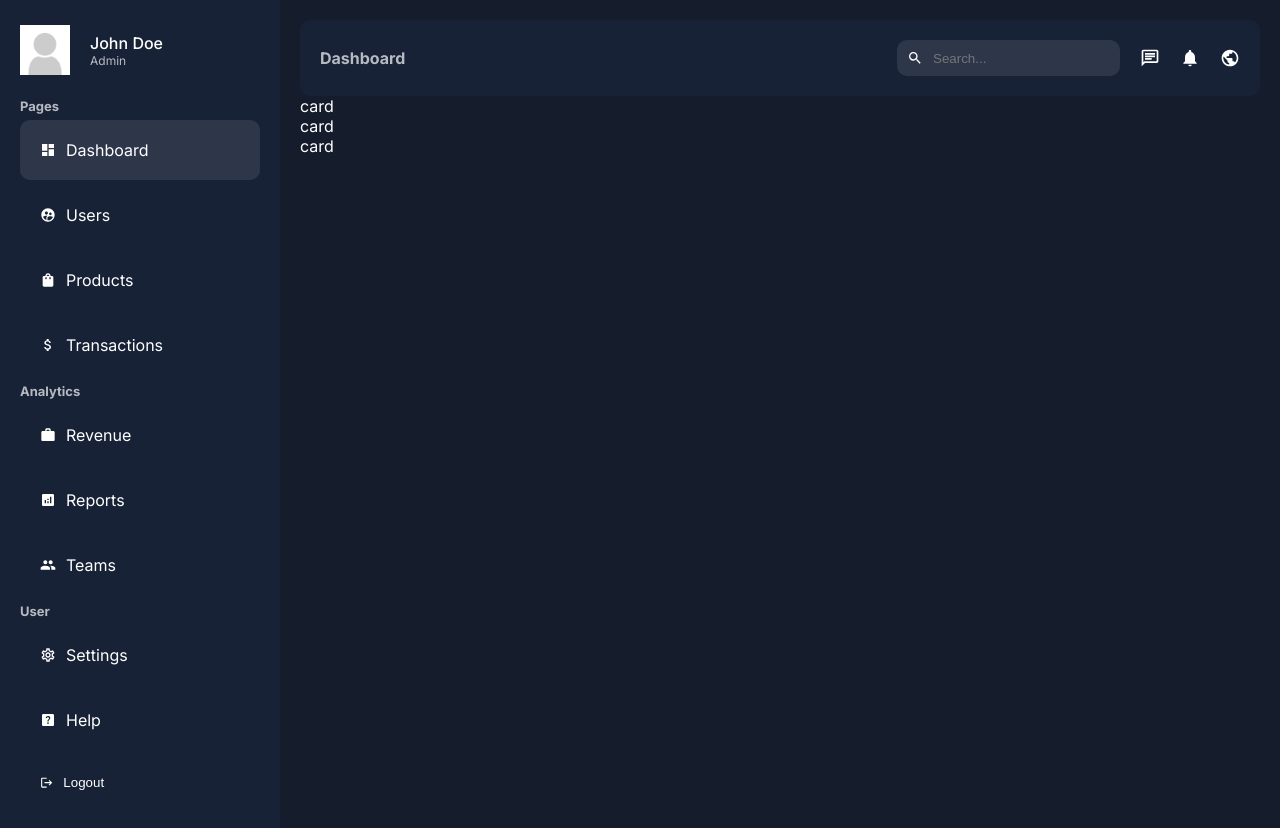
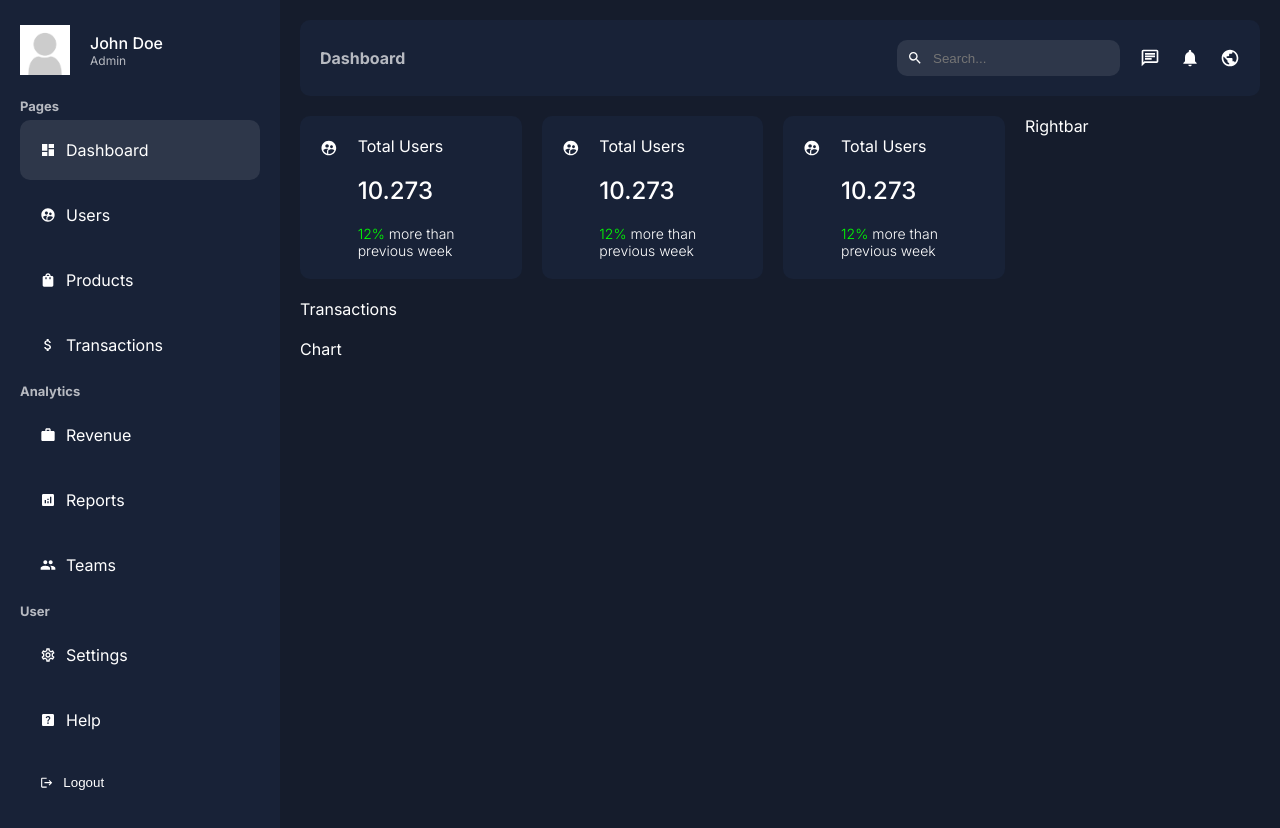
Before and after one commit to thiem-dev/admin-dashboard, a Next.js app: page /dashboard in a window 1280 px wide. Built offline with nearby package versions, Linux system fonts and the light colour scheme.

Commit message:
cart component styles complete

```diff
--- a/src/app/dashboard/card/card.jsx
+++ b/src/app/dashboard/card/card.jsx
@@ -1,7 +1,19 @@
 import styles from './card.module.css';
+import { MdSupervisedUserCircle } from 'react-icons/md';
 
 const Card = () => {
-  return <div className={styles.container}>card</div>;
+  return (
+    <div className={styles.container}>
+      <MdSupervisedUserCircle size={24} />
+      <div className={styles.texts}>
+        <span className={styles.title}>Total Users</span>
+        <span className={styles.number}>10.273</span>
+        <span className={styles.detail}>
+          <span className={styles.positive}>12%</span> more than previous week
+        </span>
+      </div>
+    </div>
+  );
 };
 
 export default Card;
--- a/src/app/dashboard/card/card.module.css
+++ b/src/app/dashboard/card/card.module.css
@@ -0,0 +1,37 @@
+.container {
+  background-color: var(--bgSoft);
+  padding: 20px;
+  border-radius: 10px;
+  display: flex;
+  gap: 20px;
+  cursor: pointer;
+  width: 100%;
+}
+
+.container:hover {
+  background-color: #2e374a;
+}
+
+.texts {
+  display: flex;
+  flex-direction: column;
+  gap: 20px;
+}
+
+.number {
+  font-size: 24px;
+  font-weight: 500;
+}
+
+.detail {
+  font-size: 14px;
+  font-weight: 300;
+}
+
+.positive {
+  color: lime;
+}
+
+.negative {
+  color: red;
+}
--- a/src/app/dashboard/page.jsx
+++ b/src/app/dashboard/page.jsx
@@ -1,13 +1,23 @@
 import Card from './card/card';
 import styles from '../ui/dashboard/dashboard.module.css';
+import Rightbar from './rightbar/rightbar';
+import Transactions from './transactions/transactions';
+import Chart from './chart/chart';
 
 const Dashboard = () => {
   return (
-    <div>
-      <div className={styles.cards}>
-        <Card />
-        <Card />
-        <Card />
+    <div className={styles.wrapper}>
+      <div className={styles.main}>
+        <div className={styles.cards}>
+          <Card />
+          <Card />
+          <Card />
+        </div>
+        <Transactions />
+        <Chart />
+      </div>
+      <div className={styles.side}>
+        <Rightbar />
       </div>
     </div>
   );
--- a/src/app/dashboard/rightbar/rightbar.jsx
+++ b/src/app/dashboard/rightbar/rightbar.jsx
@@ -1,4 +1,4 @@
-import styles from './chart.module.css';
+import styles from './rightbar.module.css';
 
 const Rightbar = () => {
   return <div>Rightbar</div>;
--- a/src/app/ui/dashboard/dashboard.module.css
+++ b/src/app/ui/dashboard/dashboard.module.css
@@ -6,9 +6,33 @@
   flex: 1;
   background-color: var(--bgSoft);
   padding: 20px;
+  min-height: 100vh;
 }
 
 .content {
   flex: 4;
   padding: 20px;
 }
+
+.wrapper {
+  display: flex;
+  gap: 20px;
+  margin-top: 20px;
+}
+
+.main {
+  flex: 3;
+  display: flex;
+  flex-direction: column;
+  gap: 20px;
+}
+
+.cards {
+  display: flex;
+  gap: 20px;
+  justify-content: space-between;
+}
+
+.side {
+  flex: 1;
+}
```
